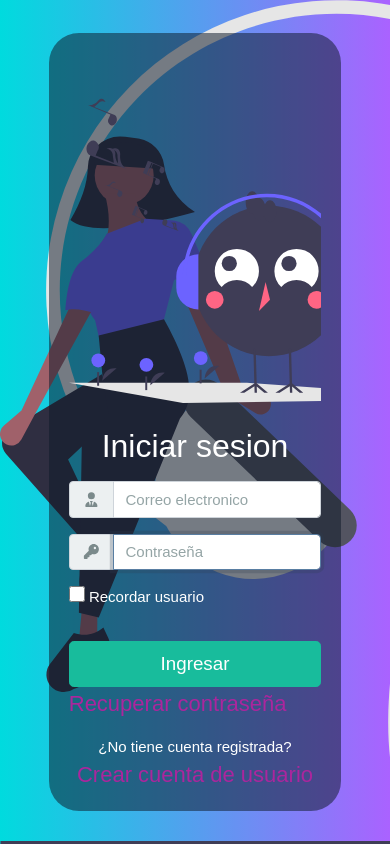
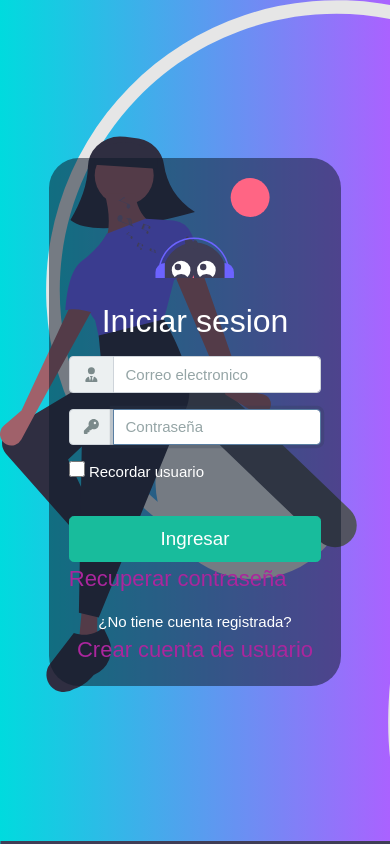
Before and after one commit to Oscarce10/login, a plain HTML site: page index.html in a window 390 px wide. Drawn offline with Linux system fonts and the light colour scheme.

Commit message:
Update styles.css

```diff
--- a/css/styles.css
+++ b/css/styles.css
@@ -76,8 +76,8 @@ a:hover{
         background-image: url(../img/logo/undraw_happy_music_g6wc.svg);
         background-size: cover;
         margin: auto;
-        width: 100%;
-        height: 350px;
+        width: 170px;
+        height: 100px;
 
     }
 
```
